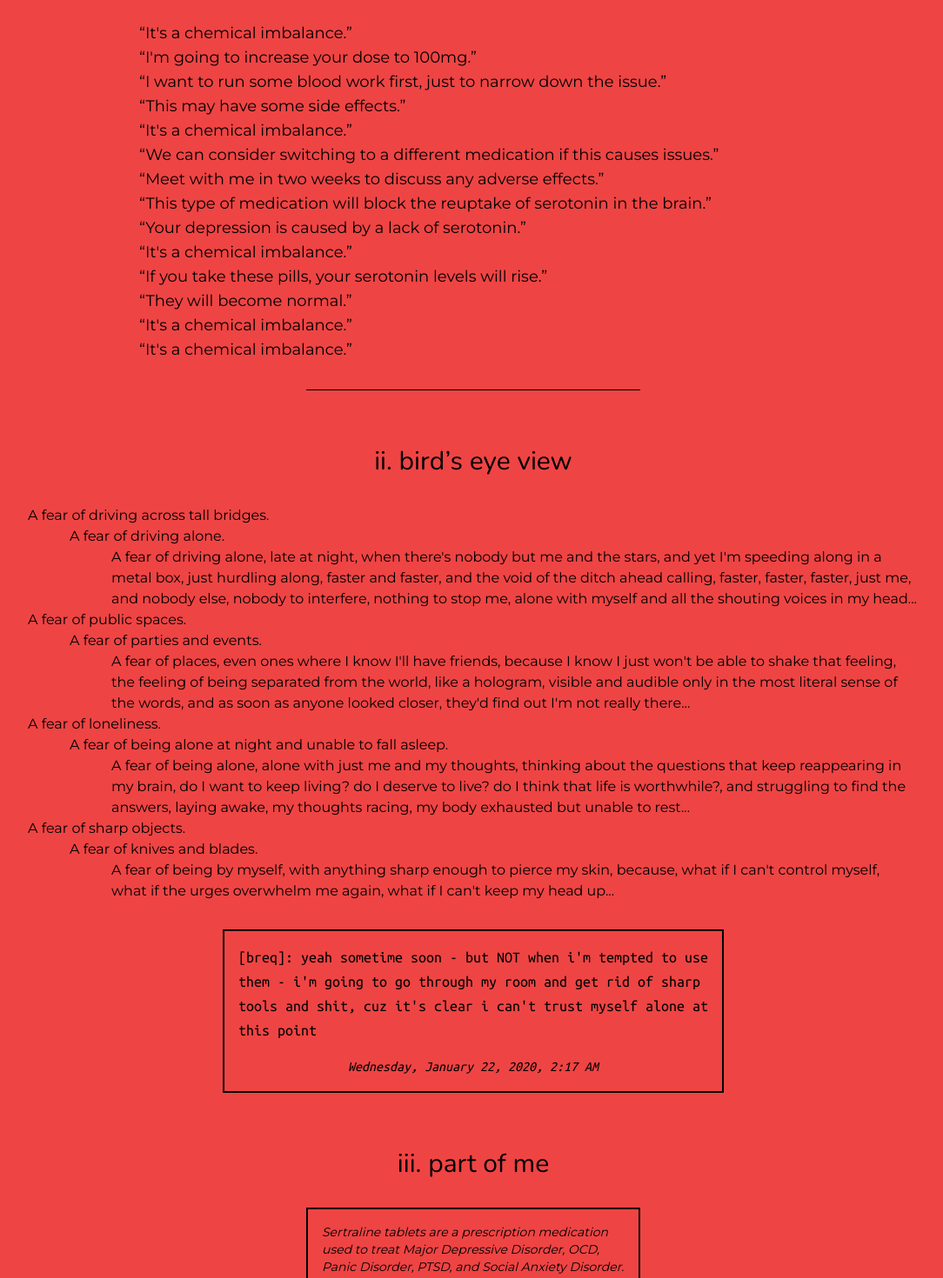
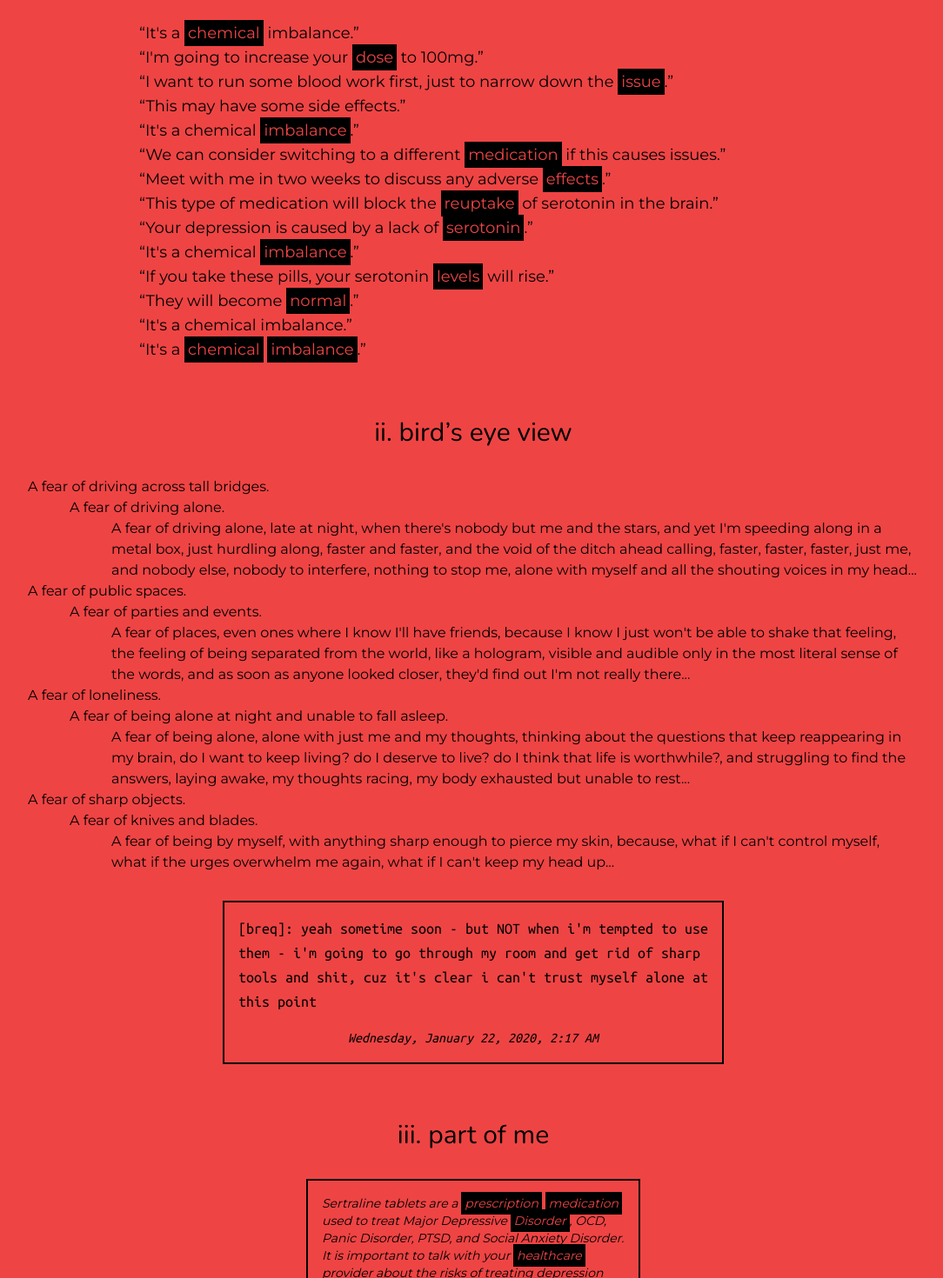
Before and after one commit to Breq16/engw1111-f21-bmc, a React (Vite) app: page / in a window 1280 px wide. Shown: the part 460-1930 px from the top of the page at 87% size, without its empty margins (96-1180 px from the left). Built offline with nearby package versions, Linux system fonts and the light colour scheme.

Commit message:
Add blackout

```diff
--- a/src/writing/Chemicals.tsx
+++ b/src/writing/Chemicals.tsx
@@ -30,18 +30,14 @@ function DM({ children, date }: { children: React.ReactNode; date: string }) {
   )
 }
 
-function Caption(props: { children: React.ReactNode }) {
-  return <div>{props.children}</div>
-}
-
 function Heading({ children }: { children: React.ReactNode }) {
   return (
     <h3 className="text-3xl font-display text-center mt-16 mb-8">{children}</h3>
   )
 }
 
-function Line() {
-  return <hr className="max-w-sm mx-auto my-8 border-black" />
+function Bl({ children }: { children: React.ReactNode }) {
+  return <span className="text-red-500 bg-black p-1 -my-1">{children}</span>
 }
 
 export default function Chemicals() {
@@ -52,30 +48,48 @@ export default function Chemicals() {
       </h2>
       <Heading>i. selective serotonin reuptake inhibitor</Heading>
       <Poem center>
-        <p>“It's a chemical imbalance.”</p>
-        <p>“I'm going to increase your dose to 100mg.”</p>
         <p>
-          “I want to run some blood work first, just to narrow down the issue.”
+          “It's a <Bl>chemical</Bl> imbalance.”
+        </p>
+        <p>
+          “I'm going to increase your <Bl>dose</Bl> to 100mg.”
+        </p>
+        <p>
+          “I want to run some blood work first, just to narrow down the{" "}
+          <Bl>issue</Bl>.”
         </p>
         <p>“This may have some side effects.”</p>
+        <p>
+          “It's a chemical <Bl>imbalance</Bl>.”
+        </p>
+        <p>
+          “We can consider switching to a different <Bl>medication</Bl> if this
+          causes issues.”
+        </p>
+        <p>
+          “Meet with me in two weeks to discuss any adverse <Bl>effects</Bl>.”
+        </p>
+        <p>
+          “This type of medication will block the <Bl>reuptake</Bl> of serotonin
+          in the brain.”
+        </p>
+        <p>
+          “Your depression is caused by a lack of <Bl>serotonin</Bl>.”
+        </p>
+        <p>
+          “It's a chemical <Bl>imbalance</Bl>.”
+        </p>
+        <p>
+          “If you take these pills, your serotonin <Bl>levels</Bl> will rise.”
+        </p>
+        <p>
+          “They will become <Bl>normal</Bl>.”
+        </p>
         <p>“It's a chemical imbalance.”</p>
         <p>
-          “We can consider switching to a different medication if this causes
-          issues.”
+          “It's a <Bl>chemical</Bl> <Bl>imbalance</Bl>.”
         </p>
-        <p>“Meet with me in two weeks to discuss any adverse effects.”</p>
-        <p>
-          “This type of medication will block the reuptake of serotonin in the
-          brain.”
-        </p>
-        <p>“Your depression is caused by a lack of serotonin.”</p>
-        <p>“It's a chemical imbalance.”</p>
-        <p>“If you take these pills, your serotonin levels will rise.”</p>
-        <p>“They will become normal.”</p>
-        <p>“It's a chemical imbalance.”</p>
-        <p>“It's a chemical imbalance.”</p>
       </Poem>
-      <Line />
       <Heading>ii. bird’s eye view</Heading>
       <p className="max-w-5xl mx-auto font-body">
         A fear of driving across tall bridges.
@@ -129,11 +143,12 @@ export default function Chemicals() {
       </DM>
       <Heading>iii. part of me</Heading>
       <blockquote className="max-w-sm text-sm border-2 border-black p-4 mx-auto font-body italic">
-        Sertraline tablets are a prescription medication used to treat Major
-        Depressive Disorder, OCD, Panic Disorder, PTSD, and Social Anxiety
-        Disorder. It is important to talk with your healthcare provider about
-        the risks of treating depression and also the risks of not treating it.
-        You should discuss all treatment choices with your healthcare provider.
+        Sertraline tablets are a <Bl>prescription</Bl> <Bl>medication</Bl> used
+        to treat Major Depressive <Bl>Disorder</Bl>, OCD, Panic Disorder, PTSD,
+        and Social Anxiety Disorder. It is important to talk with your{" "}
+        <Bl>healthcare</Bl> provider about the risks of treating depression and
+        also the risks of not <Bl>treating</Bl> it. You should <Bl>discuss</Bl>{" "}
+        all treatment <Bl>choices</Bl> with your healthcare provider.
       </blockquote>
       <br />
       <Poem>
@@ -174,11 +189,12 @@ export default function Chemicals() {
       <blockquote className="max-w-sm text-sm border-2 border-black p-4 mx-auto font-body italic">
         The individual must be experiencing five or more symptoms during the
         same 2-week period and at least one of the symptoms should be either (1)
-        depressed mood or (2) loss of interest or pleasure. To receive a
-        diagnosis of depression, these symptoms must cause the individual
-        clinically significant distress or impairment in social, occupational,
-        or other important areas of functioning. The symptoms must also not be a
-        result of substance abuse or another medical condition.
+        depressed mood or (2) <Bl>loss of interest or pleasure</Bl>. To receive
+        a diagnosis of depression, these symptoms must cause the individual
+        <Bl>clinically significant distress</Bl> or <Bl>impairment</Bl> in
+        social, occupational, or other important areas of <Bl>functioning</Bl>.
+        The symptoms must also not be a result of substance abuse or another{" "}
+        <Bl>medical condition</Bl>.
       </blockquote>
       <br />
       <p className="font-body max-w-5xl mx-auto text-lg">
@@ -187,38 +203,49 @@ export default function Chemicals() {
           Reasoning: In my first year of doing robotics, my team qualified for
           the world championship event.
           <Indent>
+            <Bl>
               I skipped meals to work on the robot. I averaged one meal per day.
               One of my teammates was so concerned about me that she told my
               parents. They brushed it off.
+            </Bl>
           </Indent>
           Reasoning: When I came back home from boarding school, I started a new
           robotics team at my school.
           <Indent>
+            <Bl>
               I blamed my self harm scars on carelessly handling sharp metal. I
               often was so stressed that I would snap and get angry at my
               teammates.
+            </Bl>
           </Indent>
           Reasoning: I got a perfect score on the SAT.
           <Indent>
-            I cut myself the night before the test. I cut myself the night after
-            the test. I cut myself the night before my score came out. I cut
-            myself the night after my score came out. Somehow, perfection wasn't
-            enough.
+            <Bl>
+              I cut myself the night before the test. I cut myself the night
+              after the test. I cut myself the night before my score came out. I
+              cut myself the night after my score came out. Somehow, perfection
+              wasn't enough.
+            </Bl>
           </Indent>
           Reasoning: I built software projects that I’m still proud of to this
           day, and I taught myself about software design patterns, network
           engineering, and computer vision.
           <Indent>
-            For weeks at a time, I woke up at about 3 PM, turned on my computer,
-            wrote code, went downstairs to eat dinner with my family, came back
-            upstairs, and sat at my desk and wrote more code until about 4 AM.
+            <Bl>
+              For weeks at a time, I woke up at about 3 PM, turned on my
+              computer, wrote code, went downstairs to eat dinner with my
+              family, came back upstairs, and sat at my desk and wrote more code
+              until about 4 AM.
+            </Bl>
           </Indent>
           Reasoning: I took three AP classes and 2 dual-enrollment courses at a
           local college each semester.
           <Indent>
+            <Bl>
               I slept an average of four hours per night. On the good nights, I
-            would be too exhausted to cut, too exhausted to think, too exhausted
-            to exist.
+              would be too exhausted to cut, too exhausted to think, too
+              exhausted to exist.
+            </Bl>
           </Indent>
         </Indent>
       </p>
@@ -240,21 +267,25 @@ export default function Chemicals() {
         </p>
         <p>
           The mountain represents Madeline’s depression and her anxiety. Along
-          the way, Madeline meets Part of Her. Part of Her tries to push her
-          back down the mountain. Part of Her tries to tell her that she's not a
-          mountain climber. Part of Her stalls the gondola she’s travelling on,
-          causing Madeline to have a panic attack. And when Madeline tries to
-          leave Part of Her behind, Part of Her knocks her down to the base of
-          the mountain, making her climb all the way back up again.
+          the way, Madeline meets <Bl>Part of Her</Bl>. <Bl>Part of Her</Bl>{" "}
+          tries to push her back down the mountain. <Bl>Part of Her</Bl> tries
+          to tell her that she's not a mountain climber. <Bl>Part of Her</Bl>{" "}
+          stalls the gondola she’s travelling on, causing Madeline to have a
+          panic attack. And when Madeline tries to leave <Bl>Part of Her</Bl>{" "}
+          behind, <Bl>Part of Her</Bl> knocks her down to the base of the
+          mountain, making her climb all the way back up again.
         </p>
         <p>
-          Then, Madeline talks to Part of Her. She asks Part of Her for help.
-          She works with Part of Her to finish climbing the mountain. She works
-          with Part of Her. She doesn't take medicine to turn Part of Her off.
+          Then, Madeline talks to <Bl>Part of Her</Bl>. She asks{" "}
+          <Bl>Part of Her</Bl> for help. She works with <Bl>Part of Her</Bl> to
+          finish climbing the mountain. She works with <Bl>Part of Her</Bl>. She
+          doesn't take medicine to turn <Bl>Part of Her</Bl> off.
         </p>
         <br />
         <p>I took Madeline's name. I am Brooke Madeline Chalmers.</p>
-        <p>What about Part of Me?</p>
+        <p>
+          What about <Bl>Part of Me</Bl>?
+        </p>
       </div>
       <Heading>vi. to take comfort in insanity</Heading>
       <DM date="Saturday, October 10, 2020, 4:06 AM">
@@ -304,31 +335,35 @@ export default function Chemicals() {
       </DM>
       <div className="max-w-3xl mx-auto font-body text-lg flex flex-col gap-8">
         <p>
-          When someone shows symptoms of depression, we say that they suffer
-          from depression. We say that they struggle with depression. We say
-          that as if depression is some ghostly, external force that they're
-          fighting against.
+          When someone shows symptoms of depression, we say that they{" "}
+          <Bl>suffer from</Bl> depression. We say that they{" "}
+          <Bl>struggle with</Bl> depression. We say that as if depression is
+          some ghostly, <Bl>external force</Bl> that they're fighting against.
         </p>
         <p>
           It’s comforting. It puts some distance between mental illness and
-          everyday life. If people who try to kill themselves have some
-          condition, if they’re diagnosed with some label, if they’re insane...
-          it means suicidality is something that impacts “those people.” Not us.
-          It means that someone’s decision to end their own life can’t be a
-          rational decision.
+          everyday life. If people who try to kill themselves have some{" "}
+          <Bl>condition</Bl>, if they’re <Bl>diagnosed</Bl> with some{" "}
+          <Bl>label</Bl>, if they’re <Bl>insane</Bl>... it means suicidality is
+          something that impacts “those people.” Not us. It means that someone’s
+          decision to end their own life can’t be a rational decision.
         </p>
         <p>
-          As soon as we let go of that notion... the tough questions start. Do I
-          want to go on living? Or what about my friend who killed herself two
-          years ago--is there something I could’ve done to influence her
-          decision? Would she still be here if only I did the right thing?
+          As soon as we let go of that notion... the tough questions start.{" "}
+          <span className="italic">
+            Do I want to go on living? Or what about my friend who killed
+            herself two years ago--is there something I could’ve done to
+            influence her decision? Would she still be here if only I did the
+            right thing?
+          </span>
         </p>
         <p>
           When I read these messages that I sent, I'm not reading the writing of
-          a disease that hijacked my brain. I'm not reading the work of a
-          chemical imbalance. I'm reading my own words. Those words were written
-          by me. At some point, I considered my current situation, examined my
-          options, deliberated, and decided that I wanted to kill myself.
+          a <Bl>disease</Bl> that <Bl>hijacked</Bl> my brain. I'm not reading
+          the work of a <Bl>chemical imbalance</Bl>. I'm reading my own words.
+          Those words were written by me. At some point, I considered my current
+          situation, examined my options, deliberated, and decided that I wanted
+          to kill myself.
         </p>
         <p>
           And yet, something happened at the last minute that pulled me away.
@@ -337,10 +372,10 @@ export default function Chemicals() {
         <p>And yet, I don't want to die right now.</p>
         <p>And yet, I did back then.</p>
         <p>
-          As much as I can try to tell myself that I wasn't myself, or that it
-          was some chemical imbalance, or that the person who wrote those
-          messages a year ago isn't the same person typing this on my laptop
-          right now... deep down, I know it was. I wrote those words.
+          As much as I can try to tell myself that <Bl>I wasn't myself</Bl>, or
+          that it was some <Bl>chemical imbalance</Bl>, or that the person who
+          wrote those messages a year ago isn't the same person typing this on
+          my laptop right now... deep down, I know it was. I wrote those words.
         </p>
       </div>
       <Heading>
@@ -353,22 +388,28 @@ export default function Chemicals() {
         latter
       </DM>
       <div className="max-w-5xl mx-auto text-lg font-body flex flex-col gap-4">
-        <p>The problem that needs fixing is with the chemicals in my brain.</p>
+        <p>
+          The <Bl>problem</Bl> that needs fixing is with the chemicals in my
+          brain.
+        </p>
         <p>It's not that I wasted years running away from life.</p>
         <p>
           It's not that I feel uncomfortable with every aspect about how I fit
           into the world around me.
         </p>
         <p>
-          The problem that needs fixing is with the chemicals in my brain. It's
-          not that my dad refused to acknowledge me when my family visited me on
-          campus.
+          The problem that <Bl>needs fixing</Bl> is with the chemicals in my
+          brain. It's not that my dad refused to acknowledge me when my family
+          visited me on campus.
         </p>
         <p>
           It's not that I spent so long being told by my family and society to
           be someone I'm not.
         </p>
-        <p>The problem that needs fixing is with the chemicals in my brain.</p>
+        <p>
+          The problem that needs fixing is with the <Bl>chemicals</Bl> in my
+          brain.
+        </p>
         <p>
           It's not that I'm left with shattered remnants of my sense of
           identity.
@@ -378,8 +419,10 @@ export default function Chemicals() {
           keep up with responsibilities, and try to clean up the mess I've made
           for myself inside my skull.
         </p>
-        <p>The problem that needs fixing is with the chemicals in my brain.</p>
-        <p>The problem that needs fixing is with the chemicals in my brain.</p>
+        <p>
+          The problem that needs fixing is with the chemicals in my{" "}
+          <Bl>brain</Bl>.
+        </p>
         <p>
           It's not that I'm left trying to figure out how to live, too dysphoric
           and uncomfortable to be a boy, but too tall and masculine and
@@ -390,7 +433,10 @@ export default function Chemicals() {
           from what colors I like to what kind of clothes I like to wear, and I
           need to do it with that looming sense of self-doubt.
         </p>
-        <p>The problem that needs fixing is with the chemicals in my brain.</p>
+        <p>
+          The problem that <Bl>needs fixing</Bl> is with the chemicals in my
+          brain.
+        </p>
         <p>
           It's not that I hate my voice so much that I'm afraid to talk in class
           or even introduce myself to people.
@@ -404,7 +450,10 @@ export default function Chemicals() {
           confidence to be okay if they aren't?, and every time I so much as
           walk through the IV lobby is a test of my sense of self.
         </p>
-        <p>The problem that needs fixing is with the chemicals in my brain.</p>
+        <p>
+          The <Bl>problem</Bl> that needs fixing is with the chemicals in my
+          brain.
+        </p>
       </div>
       <Heading>viii. as i do, not as i say</Heading>
       <DM date="Tuesday, July 14, 2020, 1:44 PM">
@@ -428,7 +477,9 @@ export default function Chemicals() {
           Gradually, the voice in my head, the one telling me to kill myself...
           It started to quiet down.
         </p>
-        <p>Did I kill it before it could kill me?</p>
+        <p>
+          <Bl>Did I kill it before it could kill me?</Bl>
+        </p>
       </div>
     </article>
   )
```
Lines whose indentation alone changed are shown as unchanged.
